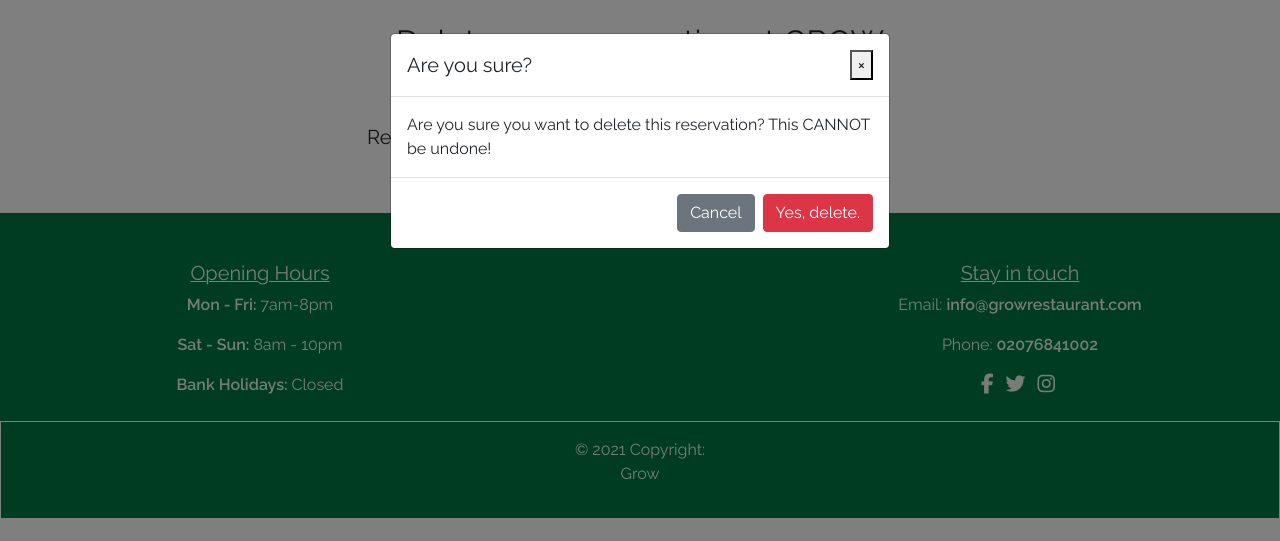
After one commit to daisygunn/grow-restaurant, a Django app: template templates/delete_reservation.html in a window 1280 px wide, after a click on "Delete Reservation". The commit adds this page. Shown: the part 259-800 px from the top of the page. Run offline with Django 3.2, Linux system fonts and the light colour scheme; the template is opened without the code that fills it: values that come from a table or form of the project are taken from there, others are empty; tables that the repository leaves empty hold one stand-in row (values such as "Sample post"); some libraries are stand-ins or nearby versions.

Commit message:
Add delete_reservation view, url & template. Link this view in manage_reservations page.

```diff
--- /dev/null
+++ b/templates/delete_reservation.html
@@ -0,0 +1,66 @@
+{% extends "base.html" %}
+
+{% block content %}
+
+<!-- To display date picker -->
+{% load bootstrap4 %}
+<!-- {% bootstrap_css %} -->
+{% bootstrap_javascript jquery='full' %}
+<!-- Media to display date picker -->
+{{ reservation_form.media }}
+
+<div class="row">
+    <div class="col-sm-2"></div>
+    <div class="col-sm-8">
+        <h2 class="text-center mt-2 mb-3">Delete your reservation at GROW</h2>
+        <!-- <h5 class="text-center mt-2 mb-3">Please note your booking is registered with your account details so these
+            cannot be changed.</h5> -->
+        <h5 class="text-center mt-2 mb-4">{{ customer.email }} | {{ customer.phone_number }}</h5>
+    </div>
+</div>
+<div class="container">
+    <div class="row">
+        <div class="col-sm-3">
+
+        </div>
+        <div class="col-sm-6">
+            <form method="POST">
+                {% csrf_token %}
+                <h5>Reservation ID: {{ reservation.reservation_id }} - {{ reservation.no_of_guests }} people at
+                    {{ reservation.requested_time }} on {{ reservation.requested_date }} </h5>
+
+
+                <button type="button" data-toggle="modal" data-target="#confirmationModal"
+                    class="button btn-outline-success mt-4 text-center submit-button" id="delete-reservation">Delete
+                    Reservation</button>
+
+                <!-- Modal -->
+                <div class="modal fade" id="confirmationModal" tabindex="-1" role="dialog"
+                    aria-labelledby="exampleModalCenterTitle" aria-hidden="true">
+                    <div class="modal-dialog modal-dialog-centered" role="document">
+                        <div class="modal-content">
+                            <div class="modal-header">
+                                <h5 class="modal-title" id="exampleModalLongTitle">Are you sure?</h5>
+                                <button type="button" class="close" data-dismiss="modal" aria-label="Close">
+                                    <span aria-hidden="true">&times;</span>
+                                </button>
+                            </div>
+                            <div class="modal-body">
+                                Are you sure you want to delete this
+                                reservation? This CANNOT be undone!
+                            </div>
+                            <div class="modal-footer">
+                                <button type="button" class="btn btn-secondary" data-dismiss="modal">Cancel</button>
+                                <button type="submit" class="btn btn-danger">Yes, delete.</button>
+                            </div>
+                        </div>
+                    </div>
+                </div>
+            </form>
+
+
+        </div>
+    </div>
+</div>
+
+{% endblock %}
--- a/templates/index.html
+++ b/templates/index.html
@@ -9,7 +9,7 @@
         </div>
         <!-- Homepage content -->
         <div class="col-sm-8 text-left">
-            <h1 >Welcome to <span class="brand-text">GROW</span></h1>
+            <h1>Welcome to <span class="brand-text">GROW</span></h1>
             <br>
             <p>Here at GROW we have three main principles:
                 <ol class="principles-list">
@@ -32,8 +32,8 @@
                 <div class="col-sm-6 text-center">
                     <div>
                         <a href="{% url 'menus' %}">
-                        <img src="https://res.cloudinary.com/dm3odn3pb/image/upload/v1639466481/images/menus-image.c66203a481d5_s2njwy.jpg"
-                            class="img-thumbnail" alt="A bowl of healthy food.">
+                            <img src="https://res.cloudinary.com/dm3odn3pb/image/upload/v1639466481/images/menus-image.c66203a481d5_s2njwy.jpg"
+                                class="img-thumbnail" alt="A bowl of healthy food.">
                         </a>
                         <a href="{% url 'menus' %}" class="page-links">
                             <h3 class="mt-2">Menus</h3>
```
